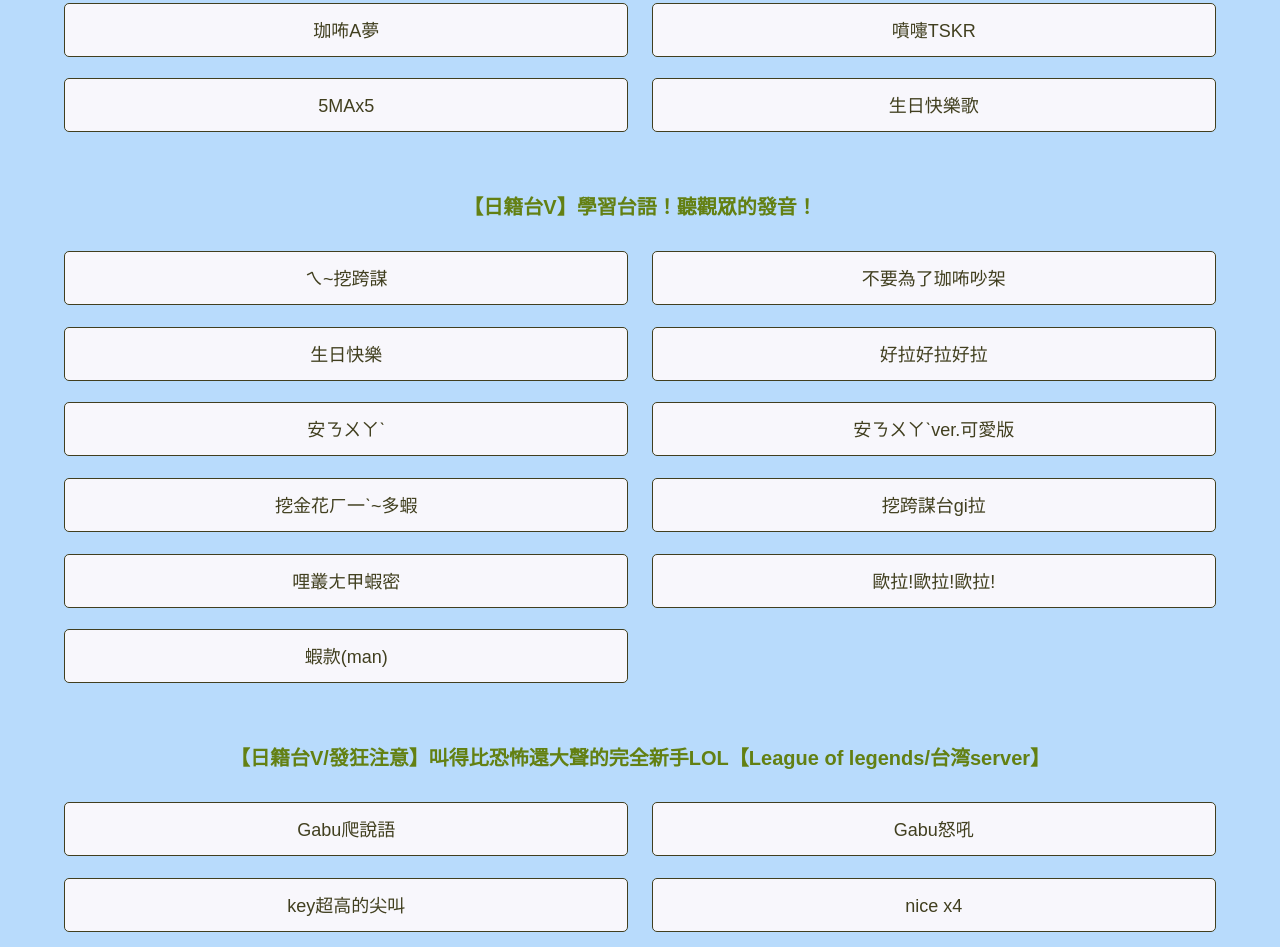
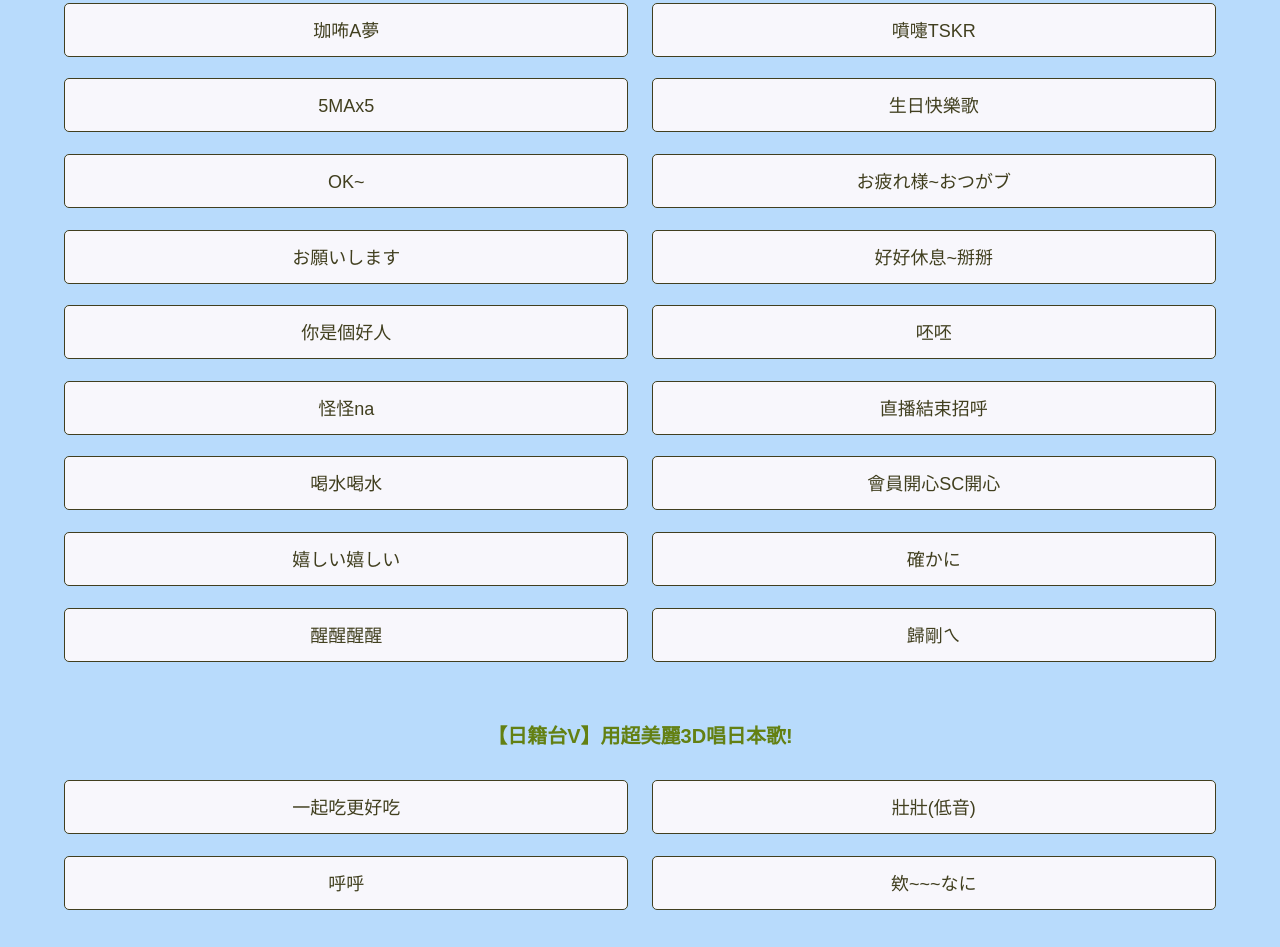
Before and after one commit to chenxiu0903/gabu-sounds, a website: page docs/index.html in a window 1280 px wide. Shown: the part 624-1571 px from the top of the page. Drawn offline with Linux system fonts and the light colour scheme.

Commit message:
20240914

```diff
--- a/docs/index.html
+++ b/docs/index.html
@@ -55,8 +55,31 @@
 							<div class="button button-play" data-voice="KBAzDQozm9c">噴嚏TSKR</div>
 							<div class="button button-play" data-voice="AwZxJ0FvciQ">5MAx5</div>
 							<div class="button button-play" data-voice="0602dJdkYdTcmyo&t-1h04m08s">生日快樂歌</div>
+							<div class="button button-play" data-voice="QfFIVyCDes2J9-No1">OK~</div>
+							<div class="button button-play" data-voice="QfFIVyCDes2J9-No2">お疲れ様~おつがブ</div>
+							<div class="button button-play" data-voice="QfFIVyCDes2J9-No3">お願いします</div>
+							<div class="button button-play" data-voice="QfFIVyCDes2J9-No4">好好休息~掰掰</div>
+							<div class="button button-play" data-voice="QfFIVyCDes2J9-No5">你是個好人</div>
+							<div class="button button-play" data-voice="QfFIVyCDes2J9-No6">呸呸</div>
+							<div class="button button-play" data-voice="QfFIVyCDes2J9-No7">怪怪na</div>
+							<div class="button button-play" data-voice="QfFIVyCDes2J9-No8">直播結束招呼</div>
+							<div class="button button-play" data-voice="QfFIVyCDes2J9-No9">喝水喝水</div>
+							<div class="button button-play" data-voice="QfFIVyCDes2J9-No10">會員開心SC開心</div>
+							<div class="button button-play" data-voice="QfFIVyCDes2J9-No11">嬉しい嬉しい</div>
+							<div class="button button-play" data-voice="QfFIVyCDes2J9-No12">確かに</div>
+							<div class="button button-play" data-voice="QfFIVyCDes2J9-No13">醒醒醒醒</div>
+							<div class="button button-play" data-voice="QfFIVyCDes2J9-No14">歸剛ㄟ</div>
+						</div>
 						</div>
 					</div>
+
+					<div class="movie_wrapper"></div>
+						<h2 class="movie_title"><a href="https://www.youtube.com/live/-tznTwQPpkA?si=QfFIVyCDes2J9-No" target="_blank">【日籍台V】用超美麗3D唱日本歌!</a></h2>
+						<div class="button_wrapper">
+							<div class="button button-play" data-voice="U997ZTY_5kumCYql-ba">一起吃更好吃</div>
+							<div class="button button-play" data-voice="U997ZTY_5kumCYql-bb">壯壯(低音)</div>
+							<div class="button button-play" data-voice="U997ZTY_5kumCYql-bc">呼呼</div>
+							<div class="button button-play" data-voice="U997ZTY_5kumCYql-bd">欸~~~なに</div>
 
 					<div class="movie_wrapper">
 						<h2 class="movie_title"><a href="https://www.youtube.com/live/D2Qm_u6X048?si=tl40IKamXBHBwvAf" target="_blank">【日籍台V】學習台語！聽觀眾的發音！</a></h2>
```
Also changed, not shown: 19 other files.
